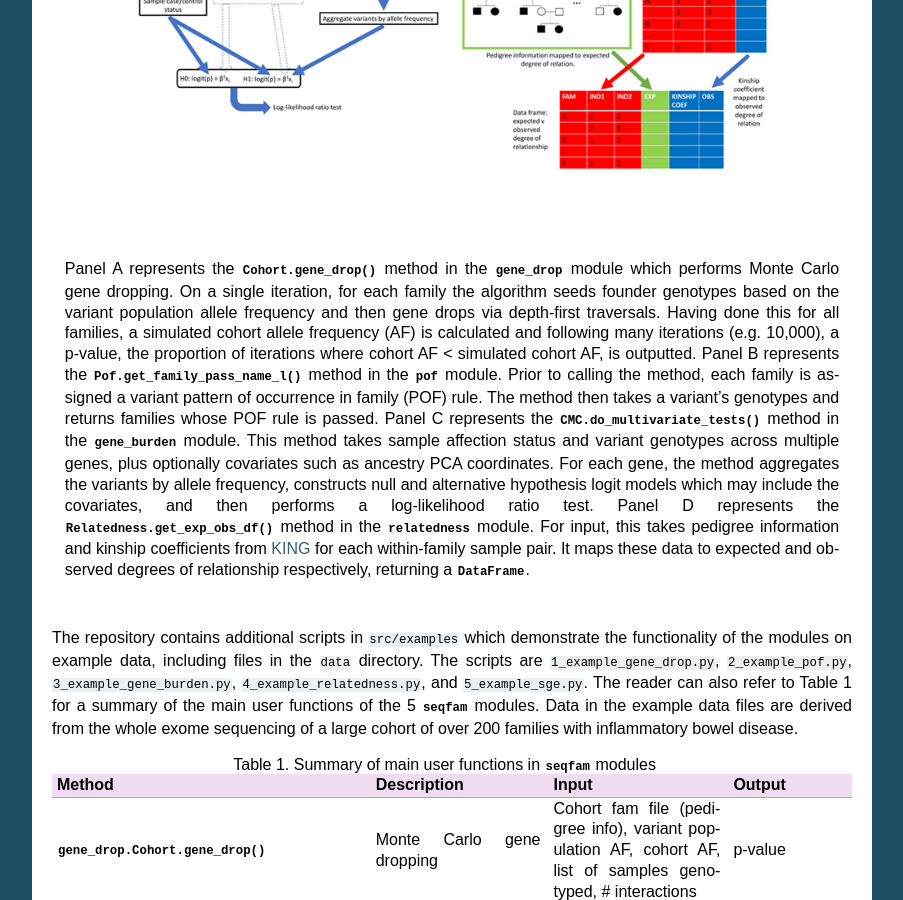
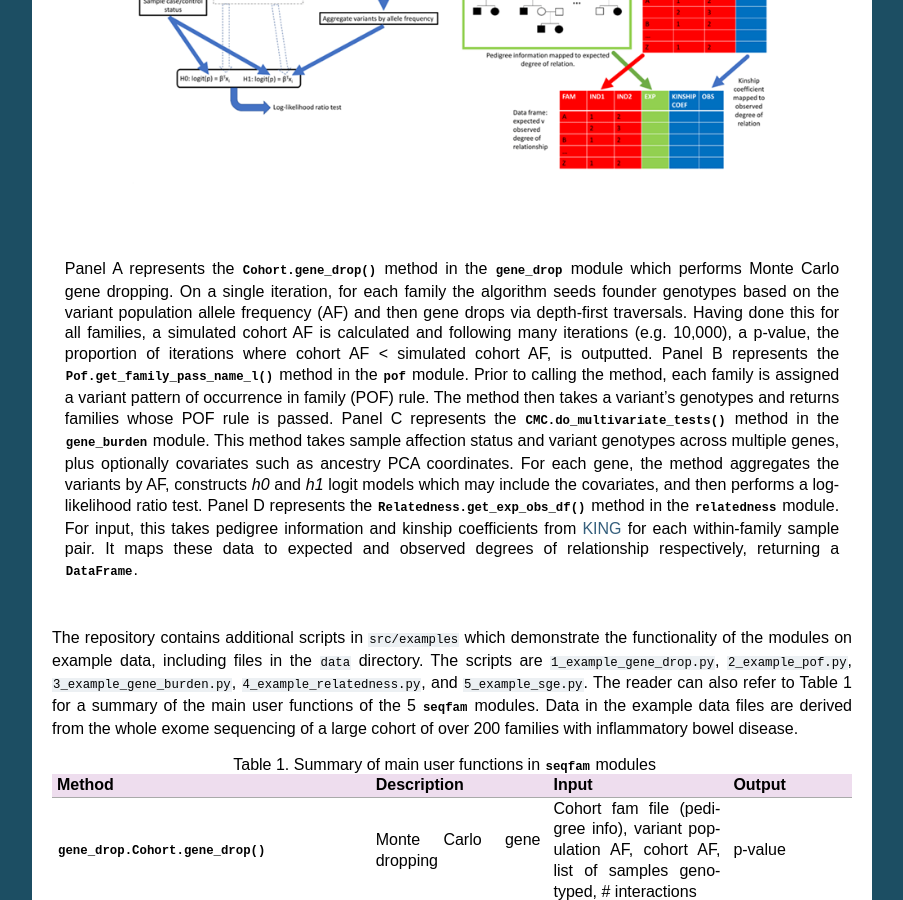
Before and after one commit to mframpton/seqfam, a Sphinx documentation site: the page built from docs/tutorial_and_api.rst, in a window 1280 px wide and 900 px high, scrolled down 1365 px. Shown: the whole window, without its empty margins (198-1101 px from the left). Built offline with Sphinx 7.4.7, drawn with Linux system fonts in a browser that asks for light colours; cross-references to code outside the pages are shown as plain code; some of the changed text lies outside the part shown.

Commit message:
Formatting.

```diff
--- a/docs/tutorial_and_api.rst
+++ b/docs/tutorial_and_api.rst
@@ -56,14 +56,14 @@ Figure 1 provides a visual representation of modules 1–4.
     :figclass: align-center
 
     Panel A represents the :py:meth:`Cohort.gene_drop` method in the :py:mod:`gene_drop` module which performs Monte Carlo gene dropping.
-    On a single iteration, for each family the algorithm seeds founder genotypes based on the variant population allele frequency and then gene drops via depth-first traversals.
-    Having done this for all families, a simulated cohort allele frequency (AF) is calculated and following many iterations (e.g. 10,000), a p-value, the proportion of iterations where cohort AF < simulated cohort AF, is outputted.
+    On a single iteration, for each family the algorithm seeds founder genotypes based on the variant population allele frequency (AF) and then gene drops via depth-first traversals.
+    Having done this for all families, a simulated cohort AF is calculated and following many iterations (e.g. 10,000), a p-value, the proportion of iterations where cohort AF < simulated cohort AF, is outputted.
     Panel B represents the :py:meth:`Pof.get_family_pass_name_l` method in the :py:mod:`pof` module.
     Prior to calling the method, each family is assigned a variant pattern of occurrence in family (POF) rule.
     The method then takes a variant’s genotypes and returns families whose POF rule is passed.
     Panel C represents the :py:meth:`CMC.do_multivariate_tests` method in the :py:mod:`gene_burden` module.
     This method takes sample affection status and variant genotypes across multiple genes, plus optionally covariates such as ancestry PCA coordinates.
-    For each gene, the method aggregates the variants by allele frequency, constructs null and alternative hypothesis logit models which may include the covariates, and then performs a log-likelihood ratio test.
+    For each gene, the method aggregates the variants by AF, constructs *h0* and *h1* logit models which may include the covariates, and then performs a log-likelihood ratio test.
     Panel D represents the :py:meth:`Relatedness.get_exp_obs_df` method in the :py:mod:`relatedness` module.
     For input, this takes pedigree information and kinship coefficients from `KING <http://people.virginia.edu/~wc9c/KING/>`_ for each within-family sample pair.
     It maps these data to expected and observed degrees of relationship respectively, returning a :py:mod:`DataFrame`.
```
Also changed, not shown: other parts of docs/tutorial_and_api.rst (+3 -3 lines).
